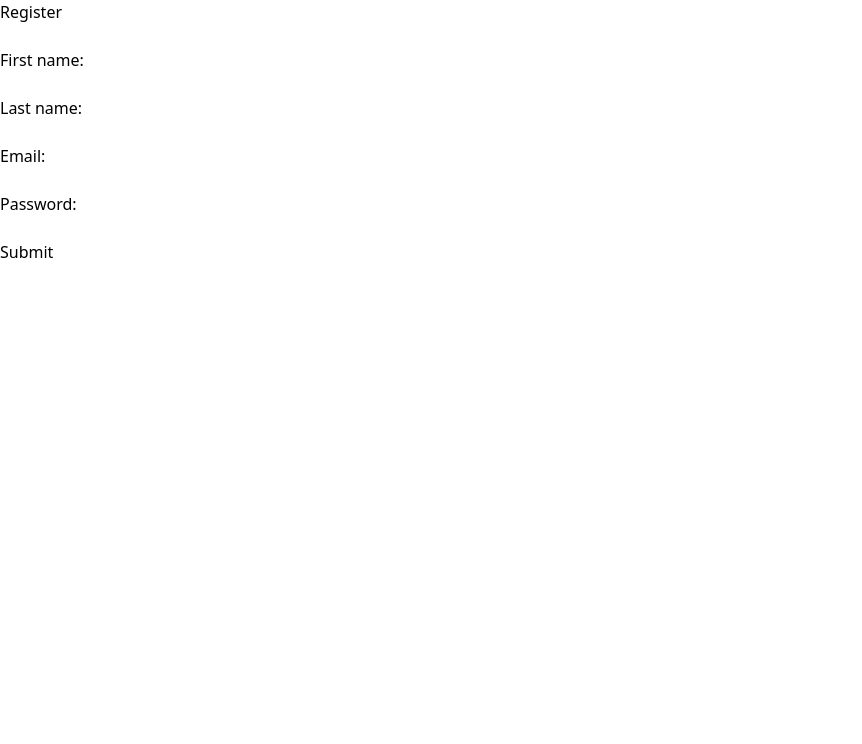
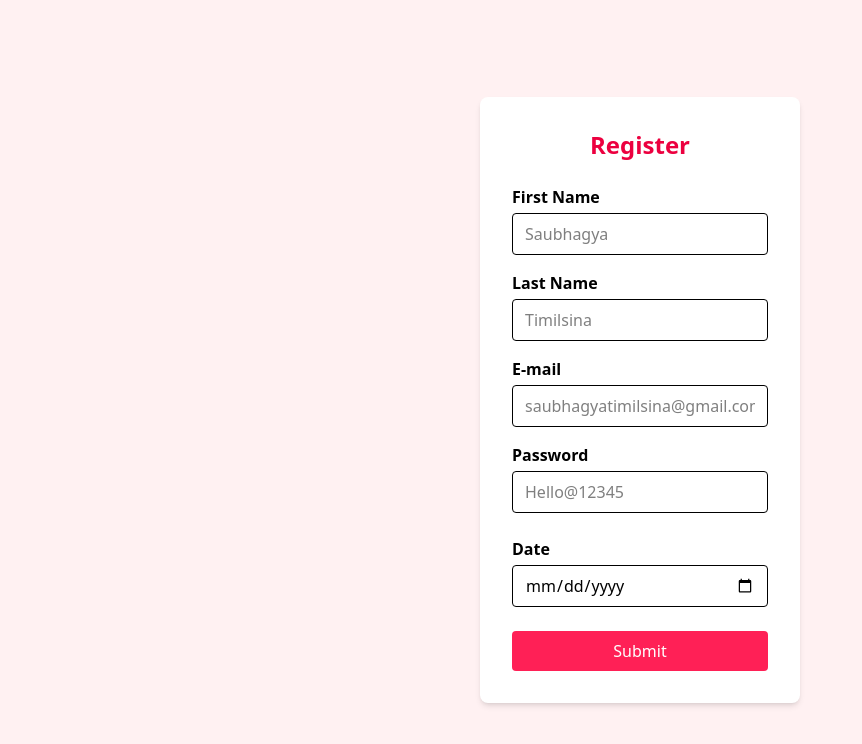
Before and after one commit to therobinplays/Web_App, a React (Vite) app: page / in a window 1280 px wide. Shown: the top 744 px of the page, without its empty margins (0-862 px from the left). Built offline with nearby package versions, Linux system fonts and the light colour scheme.

Commit message:
kuch bhi

```diff
--- a/src/Components/Register/Register.jsx
+++ b/src/Components/Register/Register.jsx
@@ -1,29 +1,33 @@
 function Register() {
-    return (
-        <div>
+  return (
 
-        <h1 >Register</h1><br />
+    <div className="min-h-screen flex items-center justify-center bg-rose-50">
 
-        <form>
+      <form className="bg-white p-8 rounded-lg shadow-md w-80">
 
-        <label htmlFor="fname">First name:</label><br />
-        <input type="text" id="fname" name="fname" /><br />
+        <h1 className="text-2xl font-bold text-center text-rose-600 mb-6">Register</h1>
 
-        <label htmlFor="lname">Last name:</label><br />
-        <input type="text" id="lname" name="lname" /><br />
+        <label className="block font-bold text-black-700 mb-1" htmlFor="fname">First Name</label>
+        <input placeholder="Saubhagya" className="w-full mb-4 px-3 py-2 border rounded focus:outline-none focus:ring-2 focus:ring-rose-400" type="text" id="fname" name="fname" />
 
-        <label htmlFor="email">Email:</label><br />
-        <input type="email" id="email" name="email" /><br />
+        <label className="block font-bold text-black-700 mb-1" htmlFor="lname">Last Name</label>
+        <input placeholder="Timilsina" className="w-full mb-4 px-3 py-2 border rounded focus:outline-none focus:ring-2 focus:ring-rose-400" type="text" id="lname" name="lname" />
 
-        <label htmlFor="password">Password:</label><br />
-        <input type="password" id="password" name="passwod" /><br />
+        <label className="block font-bold text-black-700 mb-1" htmlFor="email">E-mail</label>
+        <input placeholder="saubhagyatimilsina@gmail.com" className="w-full mb-4 px-3 py-2 border rounded focus:outline-none focus:ring-2 focus:ring-rose-400" type="email" id="email" name="email" />
 
-        <button type="submit">Submit</button>
+        <label className="block font-bold text-black-700 mb-1" htmlFor="password">Password</label>
+        <input placeholder="Hello@12345" className="w-full mb-6 px-3 py-2 border rounded focus:outline-none focus:ring-2 focus:ring-rose-400" type="password" id="password" name="password" />
 
-        </form>
+        <label className="block font-bold text-black-700 mb-1" htmlFor="password">Date</label>
+        <input className="w-full mb-6 px-3 py-2 border rounded focus:outline-none focus:ring-2 focus:ring-rose-400" type="date" id="date" name="date" />
+
+        <button className="w-full bg-rose-500 text-white py-2 rounded hover:bg-rose-600 transition" type="submit" > Submit </button>
+
+      </form>
 
     </div>
-    );
+  );
 }
 
 export default Register;
```
Also changed, not shown: 1 other file (tests, documents, lock files or other folders).
